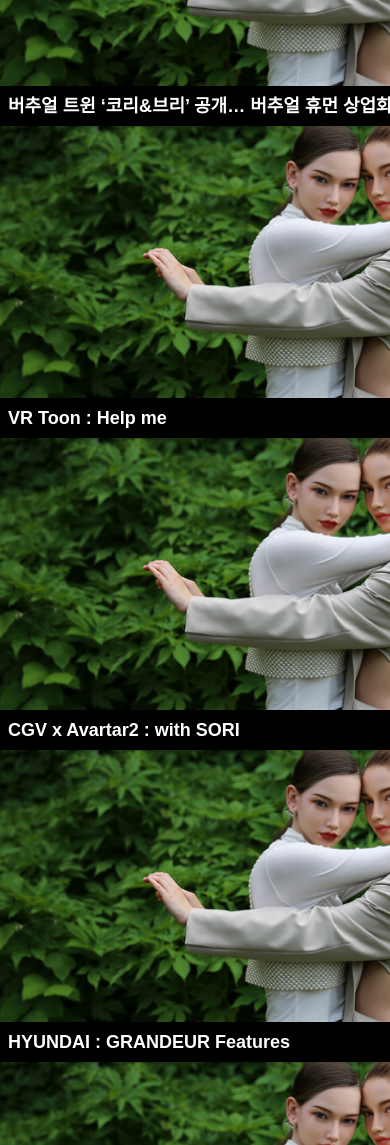
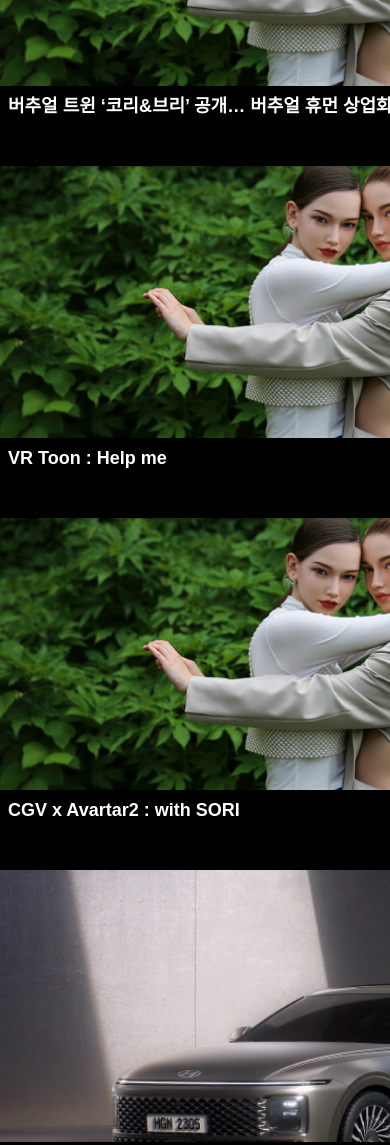
Before and after one commit to lightsoy/afun, a plain HTML site: page works.html in a window 390 px wide. Shown: the part 1280-2425 px from the top of the page. Drawn offline with nearby package versions, Linux system fonts and the light colour scheme; some icons are missing.

Commit message:
0825_서브페이지 works 반응형, 이미지 소스 수정

```diff
--- a/css/works.css
+++ b/css/works.css
@@ -95,14 +95,22 @@
 .works .worksArea .worksWrap .worksItem {
     /*width: 692px;*/
     width: 49%;
+    margin-top: 40px;
+}
+.works .worksArea .worksWrap .worksItem:nth-child(1),
+.works .worksArea .worksWrap .worksItem:nth-child(2) {
+    margin-top: 0;
 }
 .works .worksArea .worksWrap .worksItem:nth-child(even) {
     /*margin-left: 56px;*/
     margin-left: 2%;
 }
+
 .works .worksArea .worksWrap .worksItem a {}
 .works .worksArea .worksWrap .worksItem a .imgWrap {
     height: 390px;
+}
+.works .worksArea .worksWrap .worksItem {
 }
 .works .worksArea .worksWrap .worksItem a .imgWrap img {
     width: 100%;
@@ -187,6 +195,7 @@
         height: 272px;
     }
 }
+
 @media (max-width: 1024px) {
     .works .worksArea .worksWrap {
         flex-direction: column;
@@ -194,6 +203,10 @@
     .works .worksArea .worksWrap .worksItem {
         width: 100%;
     }
+
+    .works .worksArea .worksWrap .worksItem:nth-child(2) {
+        margin-top: 40px;
+    }
     .works .worksArea .worksWrap .worksItem:nth-child(even) {
         margin-left: 0;
     }
--- a/works.html
+++ b/works.html
@@ -124,7 +124,7 @@
                 </a></li>
                 <li class="worksItem"><a href="#">
                     <div class="imgWrap">
-                        <img src="images/img_our_works_1.jpg" alt="#">
+                        <img src="images/sub_works/img_sub_works_list_img_4.png" alt="#">
                     </div>
                     <div class="textWrap">
                         <strong>
```
